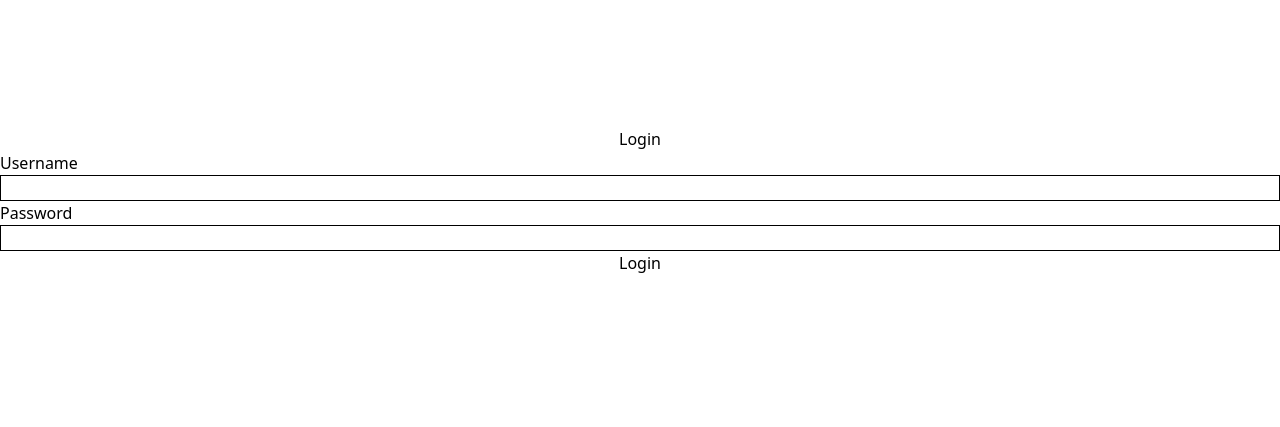
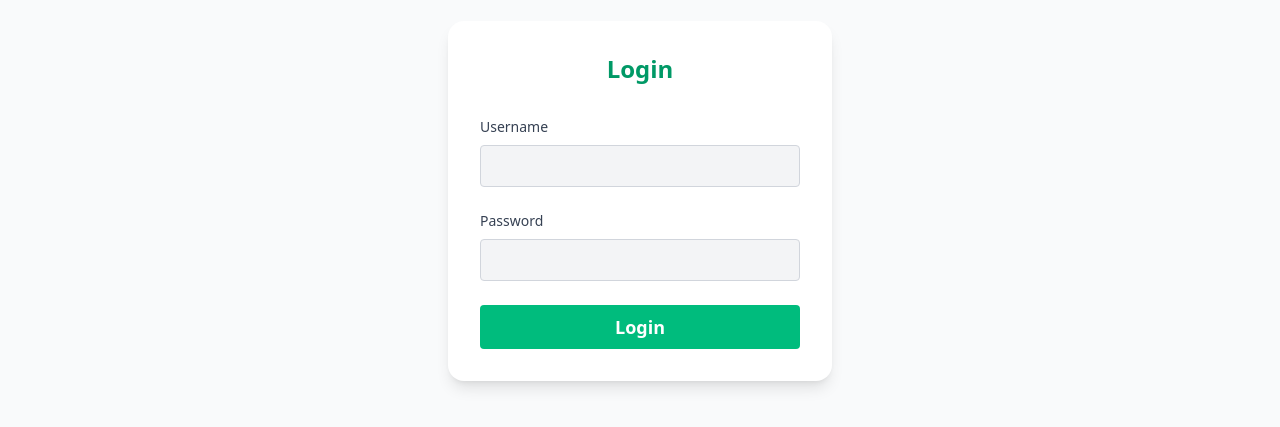
Before and after one commit to draic9/physiology_app, a React (Vite) app in the folder frontend/: page /login in a window 1280 px wide. Shown: the part 199-626 px from the top of the page. Built offline with nearby package versions, Linux system fonts and the light colour scheme.

Commit message:
fix: Restore correct Tailwind CSS v4 configuration
- Revert to working @import 'tailwindcss' syntax
- Keep custom scrollbar styles and height fixes
- Fix CSS compilation error that was breaking the build

```diff
--- a/frontend/src/index.css
+++ b/frontend/src/index.css
@@ -1,5 +1,6 @@
-@import "tailwindcss/preflight";
-@import "tailwindcss/utilities";
+@import "tailwindcss";
+
+@custom-variant dark (&:where(.dark, .dark *));
 
 /* Ensure full height coverage */
 html, body, #root {
```
